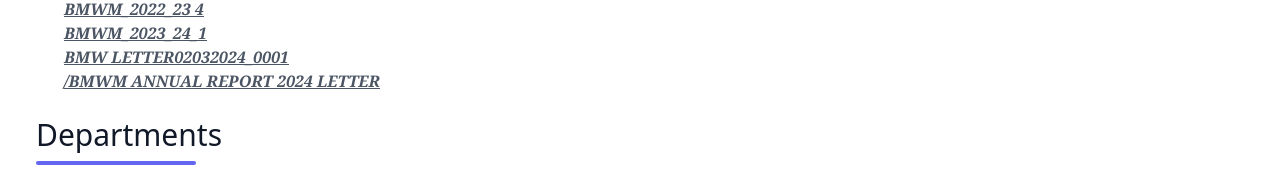
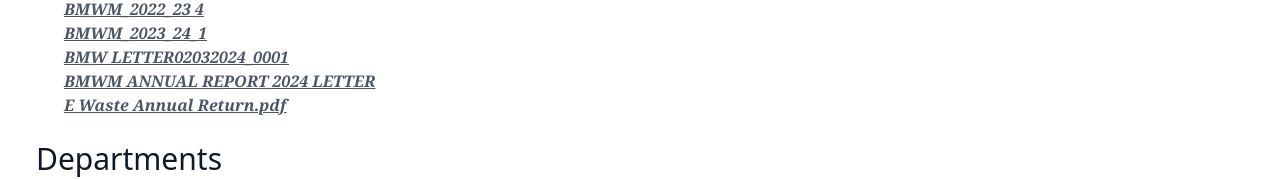
Before and after one commit to kanhakumar/chc_dhamnagar, a plain HTML site: page index.html in a window 1280 px wide. Shown: the part 2894-3073 px from the top of the page. Drawn offline with nearby package versions, Linux system fonts and the light colour scheme.

Commit message:
Update index.html

```diff
--- a/index.html
+++ b/index.html
@@ -139,8 +139,8 @@
             <a href="files/BMWM_2022_23_4.pdf" target="_blank" rel="noopener noreferrer" download>BMWM_2022_23 4<br /></a>
             <a href="files/BMWM_2023_24_1.pdf" target="_blank" rel="noopener noreferrer" download>BMWM_2023_24_1<br /></a>
             <a href="files/BMW LETTER02032024_0001.pdf" target="_blank" rel="noopener noreferrer" download>BMW LETTER02032024_0001<br /></a>
-            <a href="files/BMWM ANNUAL REPORT 2024 LETTER.pdf" target="_blank" rel="noopener noreferrer" download>/BMWM ANNUAL REPORT 2024 LETTER<br /></a>
-
+            <a href="files/BMWM ANNUAL REPORT 2024 LETTER.pdf" target="_blank" rel="noopener noreferrer" download>BMWM ANNUAL REPORT 2024 LETTER<br /></a>
+            <a href="files/E Waste Annual Return.pdf" target="_blank" rel="noopener noreferrer" download>E Waste Annual Return.pdf<br /></a>
         </div>
     </section>
 
```
